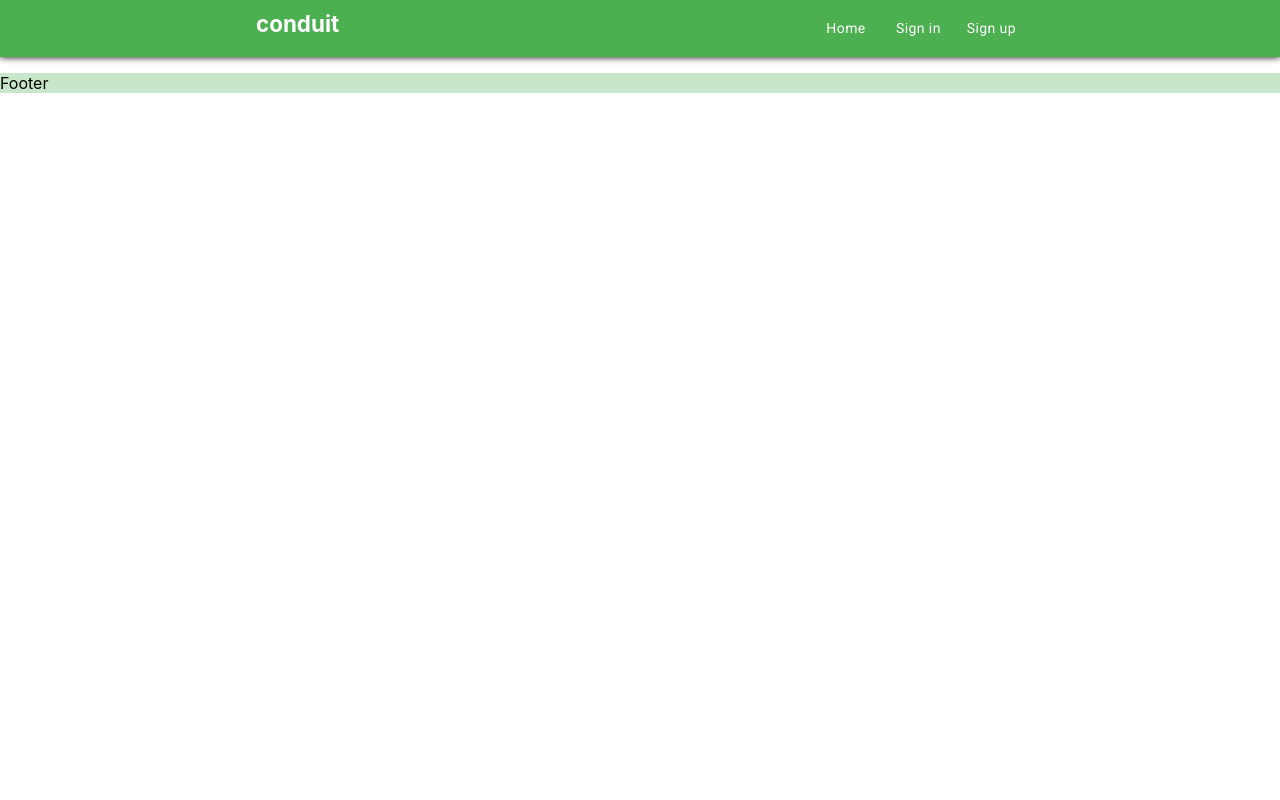
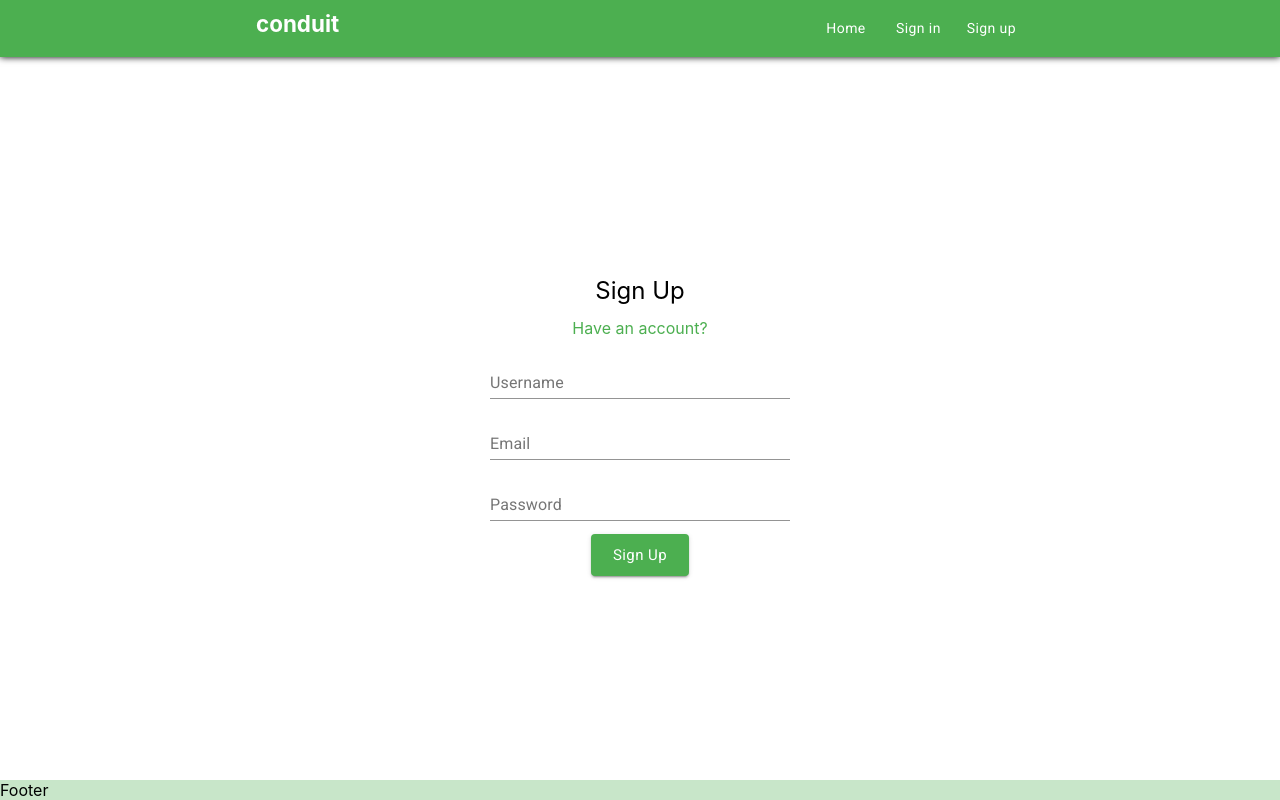
Before and after one commit to alexander-zevin/realworld, a React (Create React App) app: page /signup in a window 1280 px wide. Built offline with nearby package versions, Linux system fonts and the light colour scheme.

Commit message:
add sign in and sign up

```diff
--- a/src/App.tsx
+++ b/src/App.tsx
@@ -4,7 +4,8 @@ import {AppRoot} from "./AppStyles";
 import Main from "./components/Main/Main";
 import Footer from "./components/Footer/Footer";
 import {BrowserRouter as Router, Switch, Route} from "react-router-dom";
-import Login from "./components/Login/Login";
+import SignUp from "./components/SignUp/SignUp";
+import SignIn from "./components/SignIn/SignIn";
 
 const App = () => {
     return (
@@ -15,8 +16,11 @@ const App = () => {
                     <Route exact path="/">
                         <Main/>
                     </Route>
-                    <Route path="/login">
-                        <Login/>
+                    <Route path="/signup">
+                        <SignUp/>
+                    </Route>
+                    <Route path="/signin">
+                        <SignIn/>
                     </Route>
                 </Switch>
                 <Footer/>
--- a/src/components/Header/Header.tsx
+++ b/src/components/Header/Header.tsx
@@ -1,15 +1,21 @@
 import React from 'react'
 import {HeaderRoot, Navigation, Title} from "./HeaderStyles";
-import {StyledButton} from "../common/styles";
+import {StyledButton, StyledLink} from "../common/styles";
 
 const Header = () => {
     return (
         <HeaderRoot>
             <Title>conduit</Title>
             <Navigation>
-                <StyledButton>Home</StyledButton>
-                <StyledButton>Sign in</StyledButton>
-                <StyledButton>Sign up</StyledButton>
+                <StyledLink to="/">
+                    <StyledButton>Home</StyledButton>
+                </StyledLink>
+                <StyledLink to="/signin">
+                    <StyledButton>Sign in</StyledButton>
+                </StyledLink>
+                <StyledLink to="/signup">
+                    <StyledButton>Sign up</StyledButton>
+                </StyledLink>
             </Navigation>
         </HeaderRoot>
     )
--- a/src/components/Header/HeaderStyles.ts
+++ b/src/components/Header/HeaderStyles.ts
@@ -1,5 +1,6 @@
 import styled from "styled-components";
 import {green} from "@material-ui/core/colors";
+import {Link} from "react-router-dom";
 
 export const HeaderRoot = styled.header`
 	padding: 10px 0;
--- /dev/null
+++ b/src/components/SignIn/SignIn.tsx
@@ -0,0 +1,24 @@
+import React from 'react'
+import {LoginDescription, LoginForm, LoginRoot, LoginTitle, SignLink} from "./SignInStyles";
+import {TextField} from "@material-ui/core";
+import {StyledButton} from "../common/styles";
+
+const SignIn = () => {
+    return (
+        <LoginRoot>
+            <LoginForm>
+                <LoginTitle>Sign In</LoginTitle>
+                <SignLink to="/signup">
+                    <LoginDescription>Need an account?</LoginDescription>
+                </SignLink>
+                <TextField id='textFieldEmail' label='Email' fullWidth/>
+                <TextField id='textFieldPassword' label='Password' type='password' fullWidth/>
+                <StyledButton variant='contained' color='primary' size='large'>
+                    Sign In
+                </StyledButton>
+            </LoginForm>
+        </LoginRoot>
+    )
+}
+
+export default SignIn
--- a/src/components/Login/LoginStyles.ts
+++ b/src/components/SignIn/SignInStyles.ts
@@ -1,4 +1,6 @@
 import styled from "styled-components";
+import {green} from "@material-ui/core/colors";
+import {StyledLink} from "../common/styles";
 
 export const LoginRoot = styled.main`
 	flex-grow: 1;
@@ -15,7 +17,7 @@ export const LoginForm = styled.form.attrs( () => ({
 		novalidate: true,
 		autocomplete: 'on'
 }))`
-    height: 300px;
+    height: 250px;
     width: 300px;
     background-color: white;
     padding: 8px;
@@ -24,3 +26,13 @@ export const LoginForm = styled.form.attrs( () => ({
     justify-content: space-between;
     align-items: center;
 `;
+
+export const LoginDescription = styled.a`
+	color: ${green[500]}
+`;
+
+export const SignLink = styled(StyledLink)`
+	&:hover {
+		text-decoration: underline
+	}
+`;
--- a/src/components/Login/Login.tsx
+++ b/src/components/SignUp/SignUp.tsx
@@ -1,22 +1,26 @@
 import React from 'react'
-import {LoginForm, LoginRoot, LoginTitle} from "./LoginStyles";
+import {LoginDescription, LoginForm, LoginRoot, LoginTitle} from "./SignUpStyles";
 import {TextField} from "@material-ui/core";
 import {StyledButton} from "../common/styles";
+import {SignLink} from "../SignIn/SignInStyles";
 
-const Login = () => {
+const SignUp = () => {
     return (
         <LoginRoot>
             <LoginForm>
-                <LoginTitle>Log Out</LoginTitle>
+                <LoginTitle>Sign Up</LoginTitle>
+                <SignLink to="/signin">
+                    <LoginDescription>Have an account?</LoginDescription>
+                </SignLink>
                 <TextField id='textFieldUsername' label='Username' fullWidth/>
                 <TextField id='textFieldEmail' label='Email' fullWidth/>
                 <TextField id='textFieldPassword' label='Password' type='password' fullWidth/>
                 <StyledButton variant='contained' color='primary' size='large'>
-                    Log Out
+                    Sign Up
                 </StyledButton>
             </LoginForm>
         </LoginRoot>
     )
 }
 
-export default Login
+export default SignUp
--- /dev/null
+++ b/src/components/SignUp/SignUpStyles.ts
@@ -0,0 +1,31 @@
+import styled from "styled-components";
+import {green} from "@material-ui/core/colors";
+
+export const LoginRoot = styled.main`
+	flex-grow: 1;
+	display: flex;
+	flex-direction: column;
+	justify-content: center;
+`;
+
+export const LoginTitle = styled.span`
+    font-size: 1.5em;
+`;
+
+export const LoginForm = styled.form.attrs( () => ({
+		novalidate: true,
+		autocomplete: 'on'
+}))`
+    height: 300px;
+    width: 300px;
+    background-color: white;
+    padding: 8px;
+    display: flex;
+    flex-direction: column;
+    justify-content: space-between;
+    align-items: center;
+`;
+
+export const LoginDescription = styled.a`
+	color: ${green[500]}
+`;
--- a/src/components/common/styles.ts
+++ b/src/components/common/styles.ts
@@ -1,6 +1,7 @@
 import withStyles from "@material-ui/core/styles/withStyles";
 import {Button} from "@material-ui/core";
 import styled from "styled-components";
+import {Link} from "react-router-dom";
 
 export const StyledButton = withStyles({
     label: {
@@ -16,3 +17,7 @@ export const TagsBox = styled.div`
 		margin: 4px;
 	}
 `;
+
+export const StyledLink = styled(Link)`
+    text-decoration: none;
+`;
```
